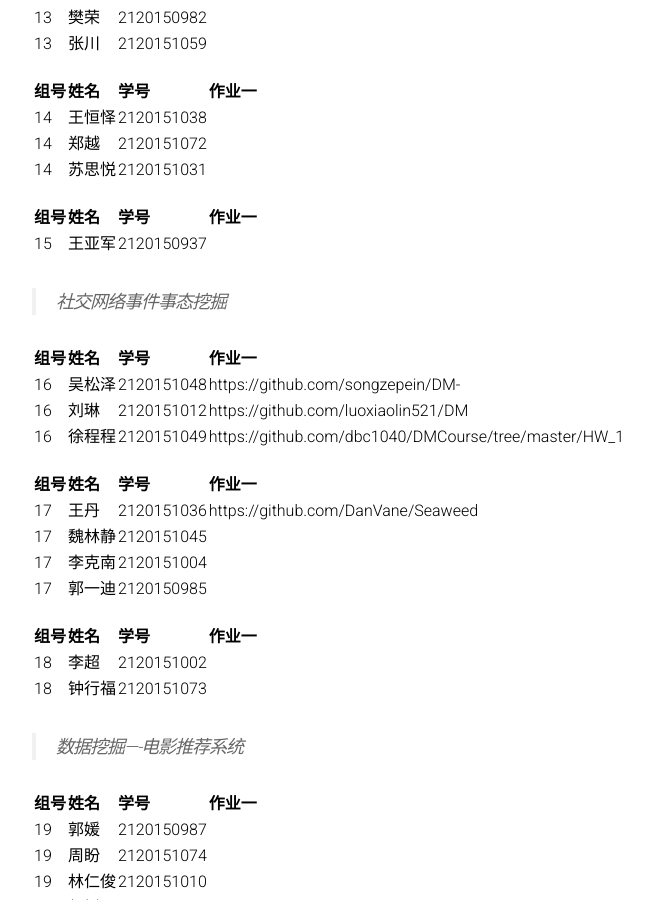
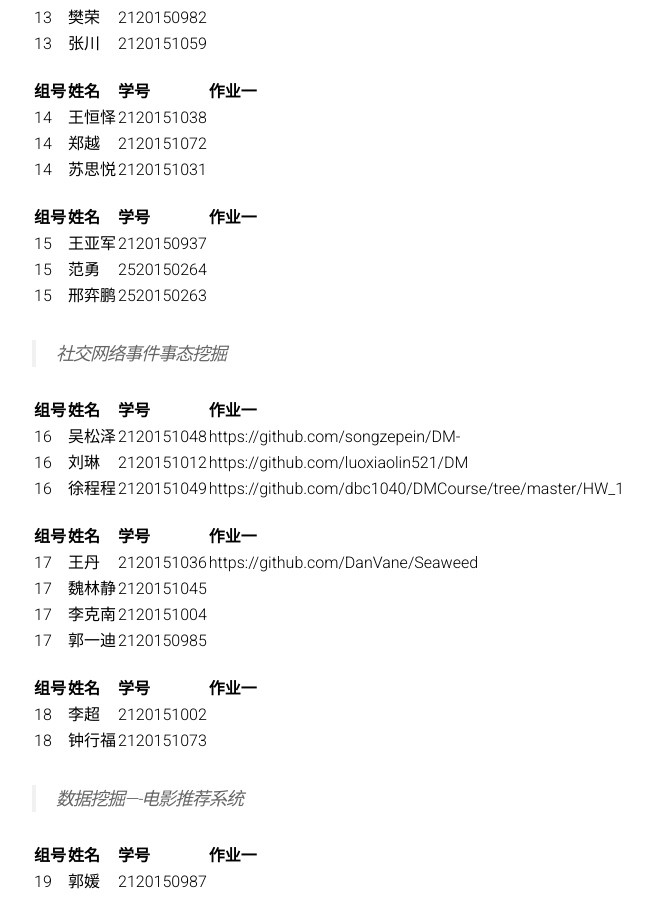
Before and after one commit to BITDM/bitdm.github.io, a Jekyll site: the page built from 2016/groups.md, in a window 1280 px wide and 900 px high, scrolled down 2517 px. Shown: the whole window, without its empty margins (208-860 px from the left). Built offline with Jekyll 4.4.1, drawn with Linux system fonts in a browser that asks for light colours.

Commit message:
Update groups.md

```diff
--- a/2016/groups.md
+++ b/2016/groups.md
@@ -117,6 +117,8 @@ permalink: /2016/groups/
 |组号|姓名|学号|作业一|
 |:-------------|:-------------|:-----|:-----|
 |15|王亚军|2120150937|
+|15|范勇|2520150264|
+|15|邢弈鹏|2520150263|
 
 > 社交网络事件事态挖掘
 
```
